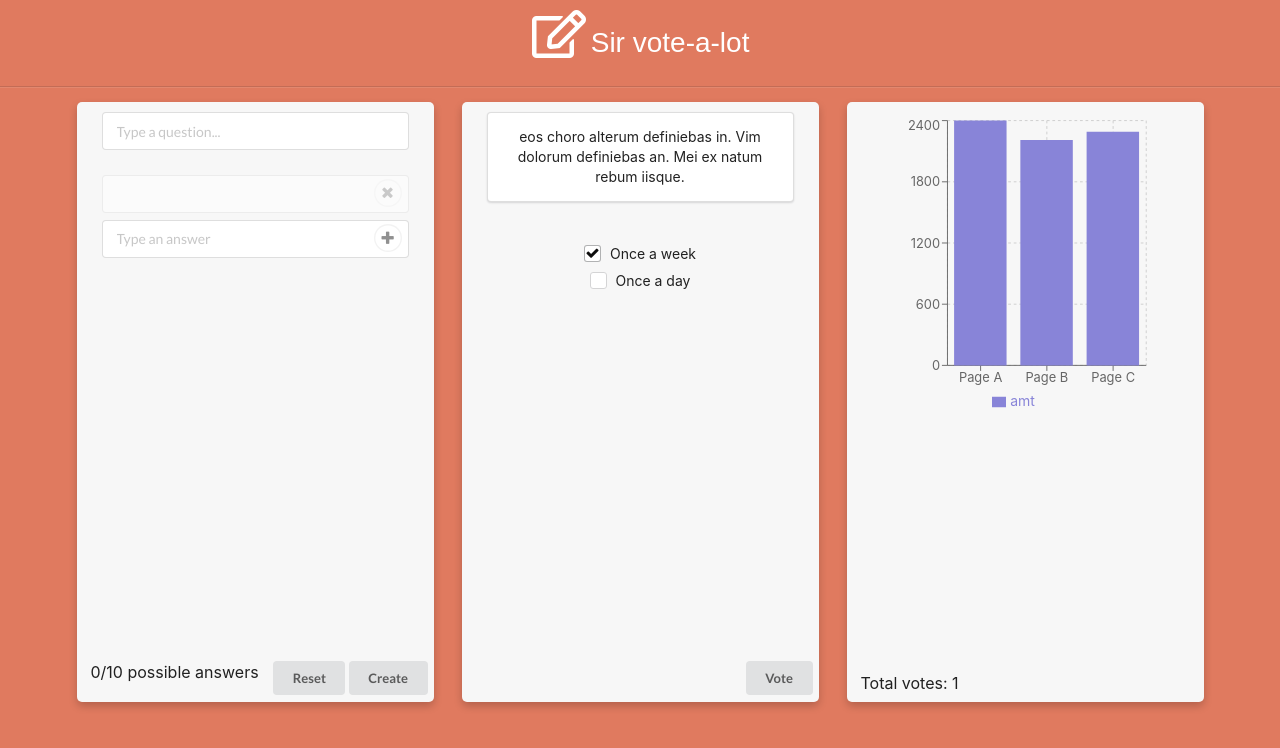
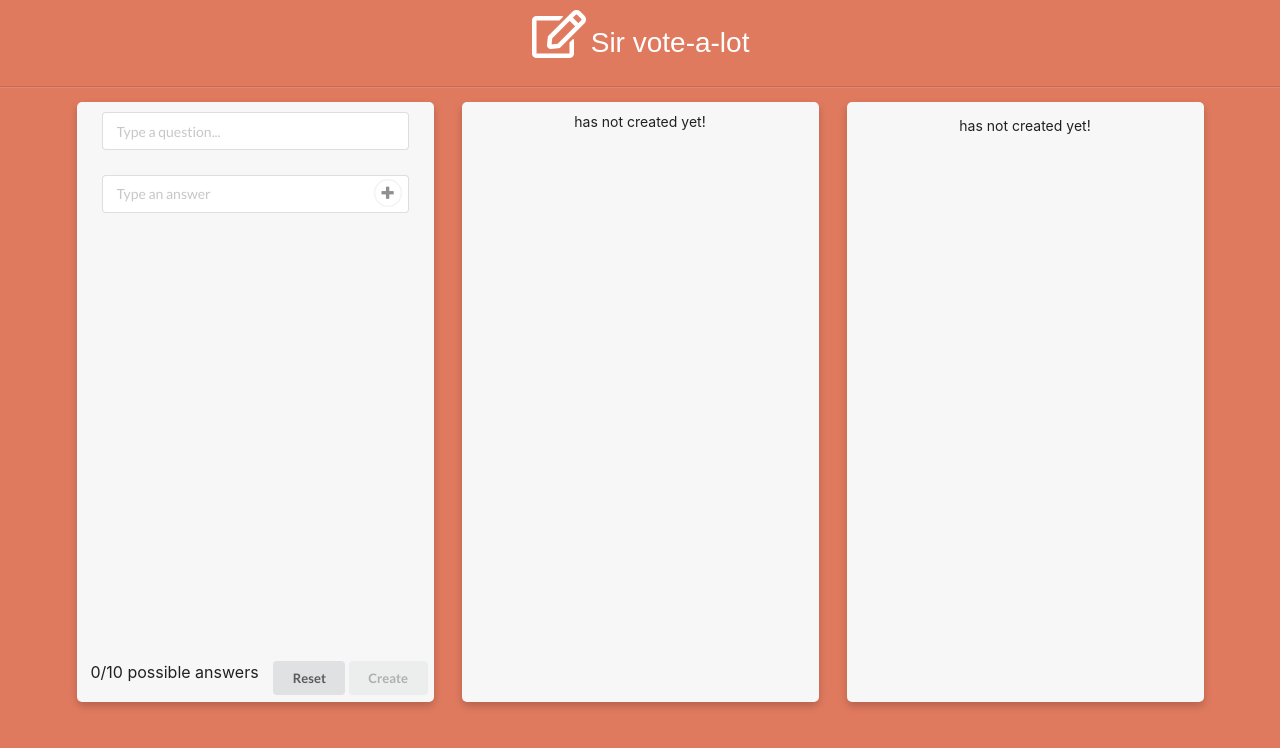
Before and after one commit to cerenbattal/sir-vote-a-lot, a React (Create React App) app: page / in a window 1280 px wide. Shown: the top 748 px of the page. Built offline with nearby package versions, Linux system fonts and the light colour scheme; a web font is replaced by a local one.

Commit message:
functionality is handled

```diff
--- a/src/components/Body.js
+++ b/src/components/Body.js
@@ -1,9 +1,11 @@
-import React from 'react'
+import React, { useContext } from 'react'
+import { Context } from '../context/GlobalContext';
 import CreatePoll from './poll/CreatePoll'
 import Vote from './vote/Vote'
 import Chart from './chart/Chart'
 
 export default function Body() {
+    const { state } = useContext(Context);
     return (
         <div className="ui three column stackable centered grid container">
             <div className="column">
--- a/src/components/chart/Chart.js
+++ b/src/components/chart/Chart.js
@@ -1,14 +1,20 @@
-import React from 'react'
+import React, { useContext } from 'react'
+import { Context } from '../../context/GlobalContext';
 import SimpleBarChart from './SimpleBarChart'
 import './Chart.css'
 
 export default function Chart() {
+    const { state } = useContext(Context);
     return (
         <div data-testid="chart-test" className="chart">
-            <SimpleBarChart data-testid="barchart-test"/>
-            <div className="footer">
-                <p>Total votes: 1</p>
-            </div>
+            {state.isCreated ? (
+                <>
+                <SimpleBarChart data-testid="barchart-test"/>
+                <div className="footer">
+                    <p>Total votes: 1</p>
+                </div>
+                </>
+            ) : 'has not created yet!'}
         </div>
     )
 }
--- a/src/components/chart/SimpleBarChart.js
+++ b/src/components/chart/SimpleBarChart.js
@@ -1,23 +1,12 @@
-import React from 'react'
+import React, { useContext } from 'react'
+import { Context } from '../../context/GlobalContext';
 import { BarChart, Bar, XAxis, YAxis, CartesianGrid, Tooltip, Legend, ResponsiveContainer } from "recharts";
 import './Chart.css'
 
-const data = [
-    {
-        name: 'Page A',
-        amt: 2400,
-    },
-    {
-        name: 'Page B',
-        amt: 2210,
-    },
-    {
-        name: 'Page C',
-        amt: 2290,
-    }
-];
+export default function SimpleBarChart() {
+    const { state } = useContext(Context);
+    const data = state.answers;
 
-export default function SimpleBarChart() {
     return (
         <ResponsiveContainer width={'99%'} height={300} aspect={1}>
             <BarChart
@@ -32,11 +21,11 @@ export default function SimpleBarChart() {
                 }}
             >
                 <CartesianGrid strokeDasharray="3 3" />
-                <XAxis dataKey="name" />
-                <YAxis />
+                <XAxis dataKey="answer" />
+                <YAxis dataKey="score"/>
                 <Tooltip />
                 <Legend />
-                <Bar dataKey="amt" fill="#8884d8" />
+                <Bar dataKey="score" fill="#8884d8" />
                 </BarChart>
         </ResponsiveContainer>
     )
--- a/src/components/poll/Answer.js
+++ b/src/components/poll/Answer.js
@@ -1,17 +1,40 @@
-import React from 'react'
+import React, { useContext, useState } from 'react'
+import { Context } from '../../context/GlobalContext';
 import './Answer.css'
 
 export default function Answer() {
+    const { state, addAnswer, deleteAnswer } = useContext(Context);
+    const [answer, setAnswer] = useState('')
+
     return (
         <div className="answer-form">
-            <div className="ui disabled fluid icon input">
-                <input type="text"/>
-                <i className="circular close link icon"></i>
-            </div>
-            <div className="ui fluid icon input">
-                <input type="text" placeholder="Type an answer" />
-                <i className="circular plus link icon"></i>
-            </div>
+            {state.answers ? (
+                state.answers.map((ans) => {
+                    return (
+                        <div className="ui fluid icon input">
+                            <input type="text" defaultValue={ans.answer} onChange={event => setAnswer(event.target.value)} />
+                            <i className="circular close link icon" onClick={
+                                () => {
+                                }
+                            }
+                            ></i>
+                        </div>
+                    )
+                })
+            ) : null}
+            {
+                state.answers.length < 10 ? (
+                    <div className="ui fluid icon input">
+                        <input type="text" placeholder="Type an answer" maxlength="80" defaultValue="" onChange={event => setAnswer(event.target.value)} />
+                        <i className="circular plus link icon" onClick={
+                            () => {
+                                addAnswer(answer);
+                            }
+                        }
+                        ></i>
+                    </div>
+                ) : null
+            }
         </div>
     )
 }
--- a/src/components/poll/CreatePoll.js
+++ b/src/components/poll/CreatePoll.js
@@ -1,34 +1,37 @@
-import React, { useContext } from 'react'
+import React, { useContext, useState } from 'react';
 import { Context } from '../../context/GlobalContext';
 import Answer from './Answer'
 import './CreatePoll.css'
 
 export default function CreatePoll() {
-    const { state, createPoll } = useContext(Context);
+    const { state, createPoll, resetPoll } = useContext(Context);
+    const [question, setQuestion] = useState('');
+    const disabled = state.answers.length < 2 ? 'disabled' : ''
+
     return (
         <div className="poll">
             <div className="ui fluid icon input">
-                <input type="text" placeholder="Type a question..." />
+                <input type="text" placeholder="Type a question..." maxlength="80" onChange={event => setQuestion(event.target.value)} />
             </div>
             <Answer />
             <div className="footer">
-                <div className="small ui right floated button"
+                <div className={`small ui right floated ${disabled} button`}
                     onClick={
                         () => {
-                            createPoll('sorusousoru',[{ answer1: 0}, {answer2: 0 }])
+                            createPoll(question, state.answers);
                         }
                     }
                 >
-                    Create
+                    {state.isCreated ? 'Update' : 'Create'}
                 </div>
                 <div className="small ui right floated button"
                     onClick={
                         () => {
-                            console.log(state)
+                            resetPoll();
                         }
                     }
                 >Reset</div>
-                <p>0/10 possible answers</p>
+                <p>{state.answers.length}/10 possible answers</p>
             </div>
         </div>
     )
--- a/src/components/vote/Vote.js
+++ b/src/components/vote/Vote.js
@@ -1,31 +1,35 @@
-import React from 'react'
+import React, { useContext } from 'react'
+import { Context } from '../../context/GlobalContext';
 import './Vote.css'
 
 export default function Vote() {
+    const { state } = useContext(Context);
     return (
         <div data-testid="vote-test" className="vote">
+            {state.isCreated ? (
+                <>
                     <div className="ui form">
                         <div className="grouped fields">
                             <div className="ui piled segment">
-                        <p>eos choro alterum definiebas in. Vim dolorum definiebas an. Mei ex natum rebum iisque.</p>
+                                <p>{state.question}</p>
                             </div>
+                            {state.answers.map((ans) => {
+                                return (
                                     <div className="field">
                                         <div className="ui checkbox">
-                            <input type="checkbox" name="example2" checked="checked" />
-                            <label>Once a week</label>
+                                            <input type="checkbox"/>
+                                            <label>{ans.answer}</label>
                                         </div>
                                     </div>
-                    <div className="field">
-                        <div className="ui checkbox">
-                            <input type="checkbox" name="example2" />
-                            <label>Once a day</label>
-                        </div>
-                    </div>
+                                );
+                            })}
                         </div>
                     </div>
                     <div className="vote-footer">
                         <div className="small ui right floated button">Vote</div>
                     </div>
+                </>
+            ) : 'has not created yet!'}
         </div>
     )
 }
--- a/src/context/GlobalContext.js
+++ b/src/context/GlobalContext.js
@@ -5,30 +5,46 @@ import createDataContext from './createDataContext';
 const globalReducer = (state, action) => {
     switch(action.type) {
         case 'create_poll':
-            return {...state, question: action.payload.question, answers: action.payload.answers };
-        case 'delete_answer':
+            return {...state, question: action.payload.question, answers: action.payload.answers, isCreated: true};
+        case 'add_answer':
+            state.answers.push(action.payload);
+            let newAnswers = state.answers;
+            return {...state, answers: newAnswers};
+        case 'delete_answer': //TODO
             return {...state, answers: action.payload.answers};
+        case 'add_vote': //TODO
+            return {...state, }
         case 'reset_poll':
-            return { question: '', answers: [] };
+            return { question: '', answers: [], isCreated: false };
         default:
             return state;
     }
 };
 
 const createPoll = dispatch => (question, answers) => {
-    dispatch({ type:'create_poll', payload: {question: question, answers: answers} });
+    dispatch({ type: 'create_poll', payload: {question: question, answers: answers} });
 };
 
+const addAnswer = dispatch => (answer) => {
+    dispatch({ type: 'add_answer', payload: {answer: answer, score: 0}});
+}
+
+// TODO
 const deleteAnswer = dispatch => (answers) => {
-    dispatch({ type:'delete_answer', payload: {answers: answers}});
+    dispatch({ type: 'delete_answer', payload: {answers: answers}});
+}
+
+// TODO
+const addVote = dispatch => (answer) => {
+    dispatch({ type: 'add_vote'})
 }
 
 const resetPoll = dispatch => () => {
-    dispatch({ type: 'reset_poll' });
+    dispatch({ type: 'reset_poll'});
 }
 
 export const { Provider, Context } = createDataContext(
     globalReducer,
-    {createPoll, deleteAnswer, resetPoll},
-    { question: '', answers: [] }
+    {createPoll, addAnswer, deleteAnswer, resetPoll},
+    { question: '', answers: [], isCreated: false }
 );
```
Lines whose indentation alone changed are shown as unchanged.
